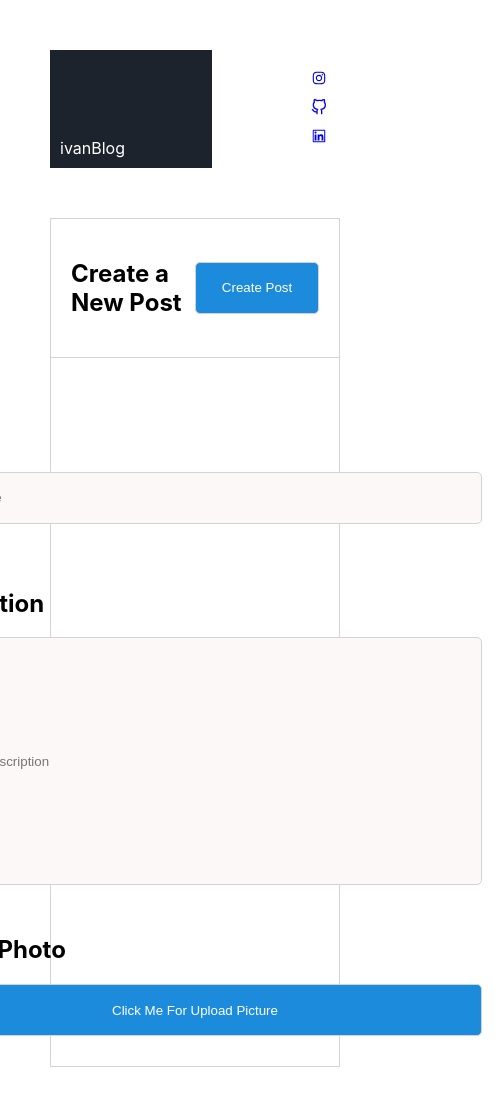
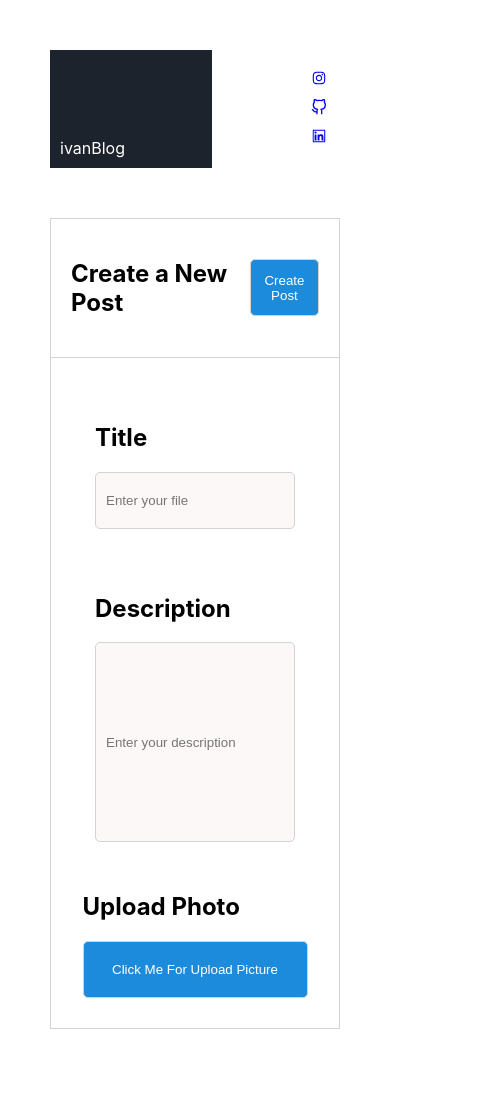
Before and after one commit to IvanMatt8/Forum, a React (Create React App) app: page /create in a window 390 px wide. Shown: the top 1106 px of the page, 497 px wide, since content can reach past the window. After the commit the page ends 1079 px from the top, so only its background shows below. Built offline with nearby package versions, Linux system fonts and the light colour scheme; the HTML template or start-up script is replaced by a standard one.

Commit message:
:art: adicionando parte responsiva para o Create

```diff
--- a/src/pages/Create/index.css
+++ b/src/pages/Create/index.css
@@ -75,3 +75,26 @@ padding: 10px;
     color: white;
     margin-bottom: 30px;
 }
+
+
+@media screen and (max-width: 706px) {
+
+    .buttonPost {
+        width: 80px;
+        height: 57px;
+    }
+
+    .wrapperTitle input {
+        width: 200px;
+        height: 57px;
+    }
+    .descriptionText input{
+        width: 200px;
+        height: 200px;
+    }
+
+    .uploadPhotos button{
+        width: 225px;
+        height: 57px;
+    }
+}
```
